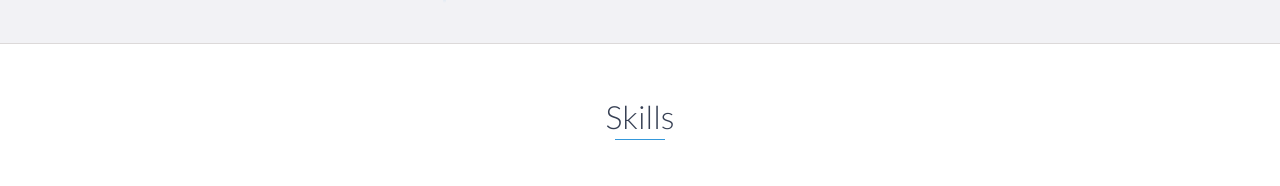
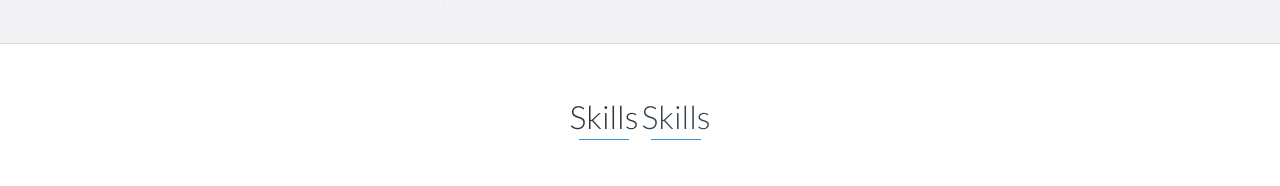
Before and after one commit to Dennis2252/Dennis2252.github.io, a website: page index.html in a window 1280 px wide. Shown: the part 2078-2264 px from the top of the page. Drawn offline with nearby package versions, Linux system fonts and the light colour scheme.

Commit message:
Update index.html

```diff
--- a/index.html
+++ b/index.html
@@ -125,6 +125,7 @@
 
 
     <div id="skills">
+        <h1 class="heading">Skills</h1>
         <h2 class="heading">Skills</h2>
         <ul>
             <li>Python</li>
```
